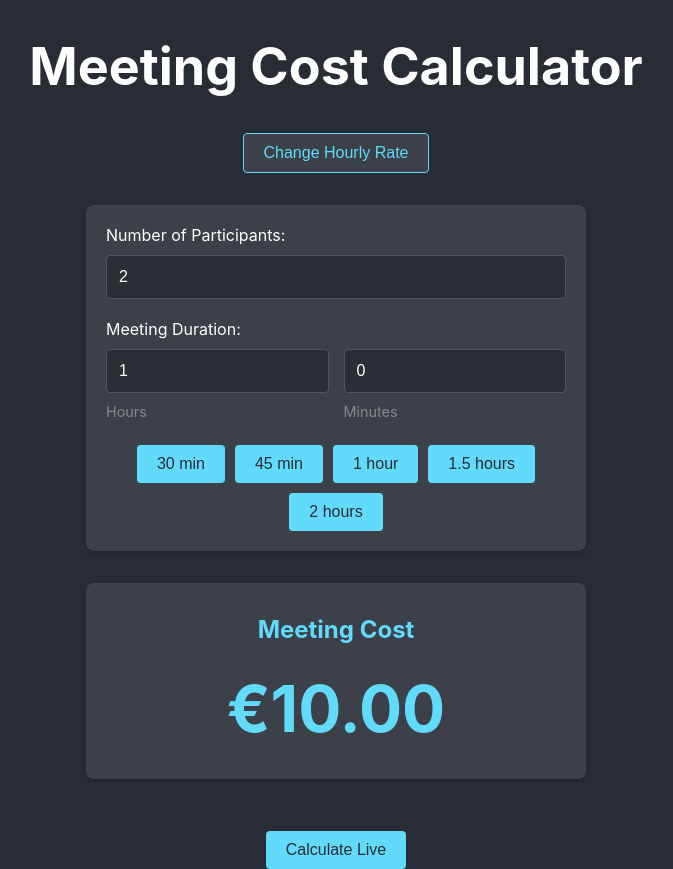
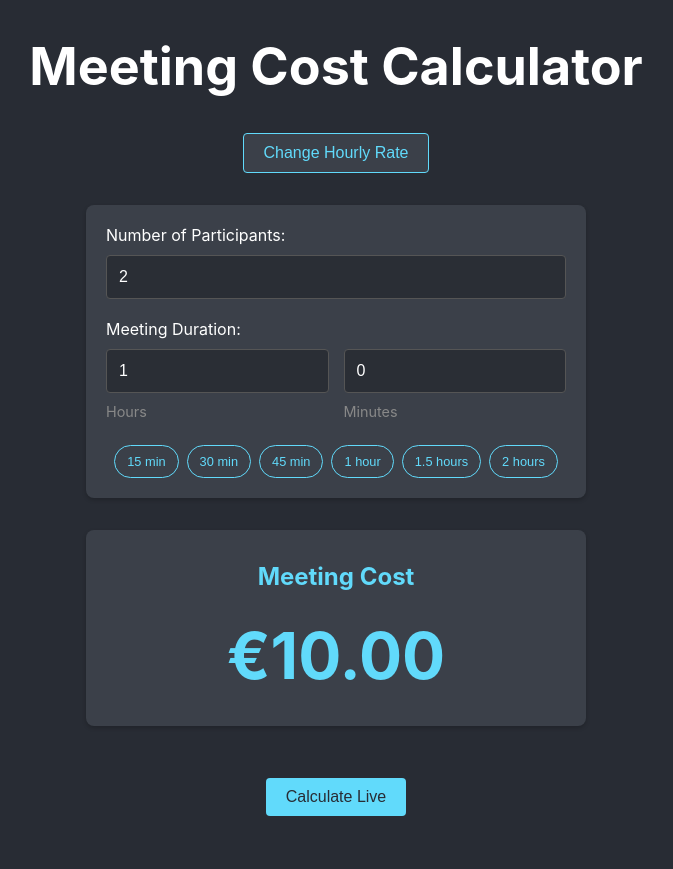
Before and after one commit to xremix/Meeting-Cost-Calculator, a React (Create React App) app: page / in a window 1280 px wide. Both pictures are taken after typing "5" into the empty fields and a click on the button "Confirm". Shown: the whole page, without its empty margins (304-977 px from the left). After the commit the page ends 816 px from the top, so only its background shows below. Built offline with nearby package versions, Linux system fonts and the light colour scheme.

Commit message:
adding another chip

```diff
--- a/src/App.css
+++ b/src/App.css
@@ -204,7 +204,7 @@ form div > div {
 .duration-chips {
   display: flex;
   flex-wrap: wrap;
-  gap: 10px;
+  gap: 8px;
   margin-top: 15px;
   justify-content: center;
 }
--- /dev/null
+++ b/src/components/Chip.css
@@ -0,0 +1,15 @@
+.chip {
+  background-color: #3b4049;
+  color: #61dafb;
+  border: 1px solid #61dafb;
+  border-radius: 20px;
+  padding: 8px 12px;
+  font-size: 0.8rem;
+  cursor: pointer;
+  transition: all 0.2s ease;
+}
+
+.chip:hover {
+  background-color: #61dafb;
+  color: #282c34;
+}
--- a/src/components/Chip.tsx
+++ b/src/components/Chip.tsx
@@ -1,4 +1,5 @@
 import React from 'react';
+import './Chip.css';
 
 interface ChipProps {
   label: string;
--- a/src/components/MeetingDetails.tsx
+++ b/src/components/MeetingDetails.tsx
@@ -20,6 +20,7 @@ const MeetingDetails: React.FC<MeetingDetailsProps> = ({
 
   // Common duration options in minutes
   const durationOptions = [
+    { label: '15 min', value: 15 },
     { label: '30 min', value: 30 },
     { label: '45 min', value: 45 },
     { label: '1 hour', value: 60 },
```
